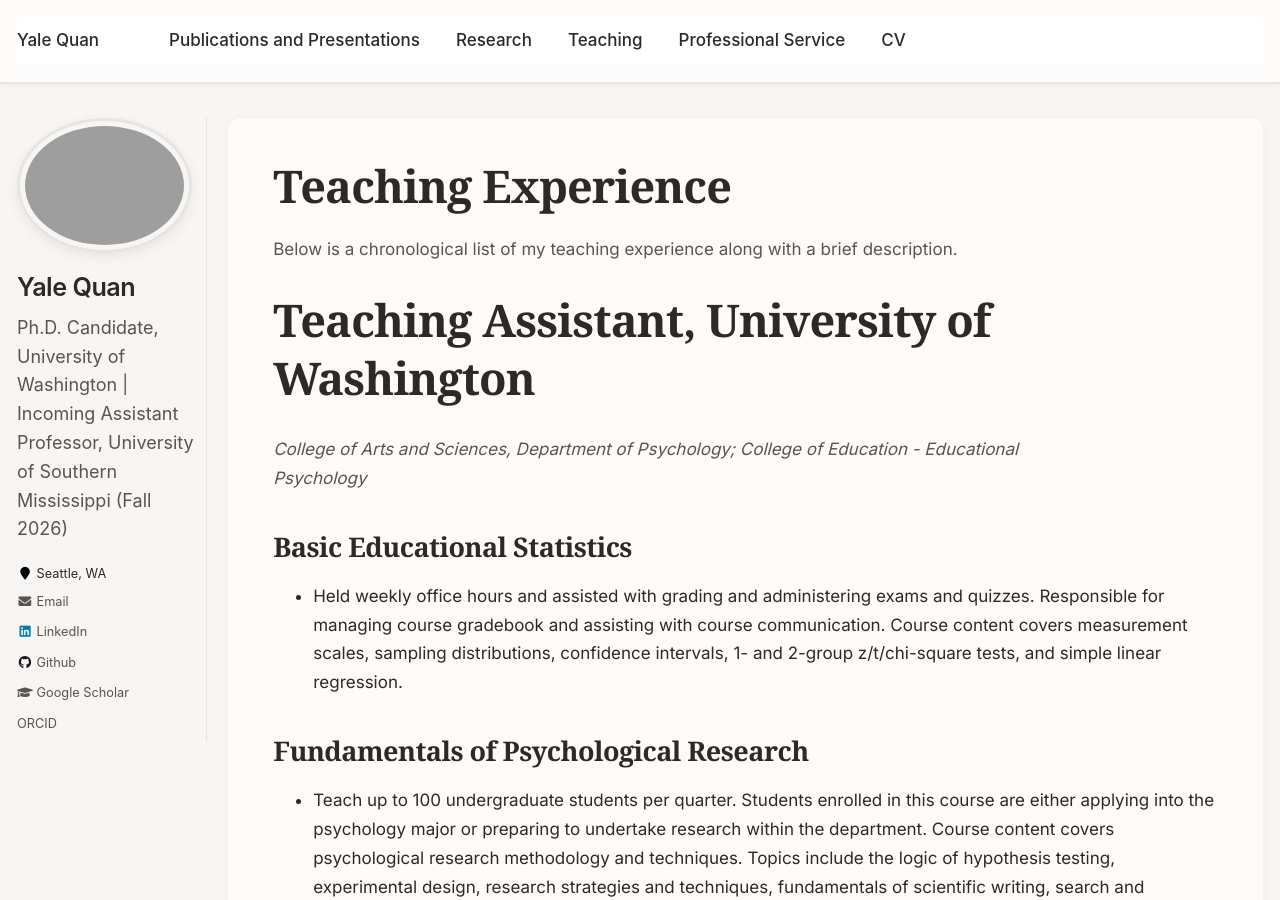
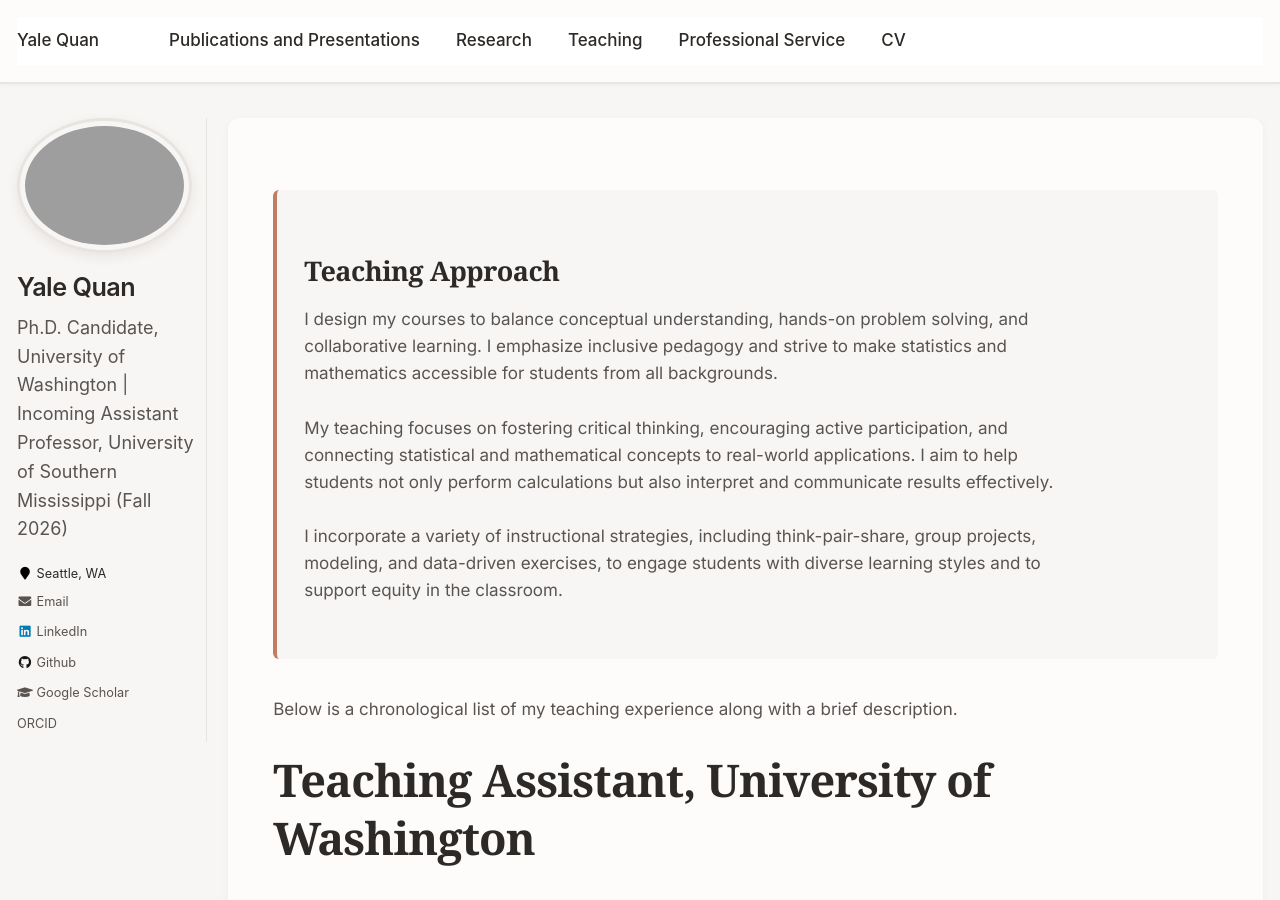
Before and after one commit to yalequan/yalequan.github.io, a Jekyll site: the page built from _pages/teaching-experience.md, in a window 1280 px wide and 900 px high. Built offline with Jekyll 4.4.1, drawn with Linux system fonts in a browser that asks for light colours.

Commit message:
Adjusted styling
- Added teaching block
- Fixed formatting in research

```diff
--- a/_pages/teaching-experience.md
+++ b/_pages/teaching-experience.md
@@ -1,9 +1,33 @@
 ---
 layout: archive
-title: "Teaching Experience"
+title:
 permalink: /teaching-experience/
 author_profile: true
 ---
+
+<div style="background-color: var(--warm-bg, #f8f6f4);
+            padding: 1.5rem;
+            border-left: 4px solid var(--primary-warm, #c17d5f);
+            border-radius: 6px;
+            margin-bottom: 2rem;
+            color: var(--text-color);
+            line-height: 1.6;">
+
+<h3>Teaching Approach</h3>
+
+<p>
+I design my courses to balance conceptual understanding, hands-on problem solving, and collaborative learning. I emphasize inclusive pedagogy and strive to make statistics and mathematics accessible for students from all backgrounds.
+</p>
+
+<p>
+My teaching focuses on fostering critical thinking, encouraging active participation, and connecting statistical and mathematical concepts to real-world applications. I aim to help students not only perform calculations but also interpret and communicate results effectively.
+</p>
+
+<p>
+I incorporate a variety of instructional strategies, including think-pair-share, group projects, modeling, and data-driven exercises, to engage students with diverse learning styles and to support equity in the classroom.
+</p>
+
+</div>
 
 Below is a chronological list of my teaching experience along with a brief description.
 
```
Also changed, not shown: _pages/research.md (+0 -4 lines).
